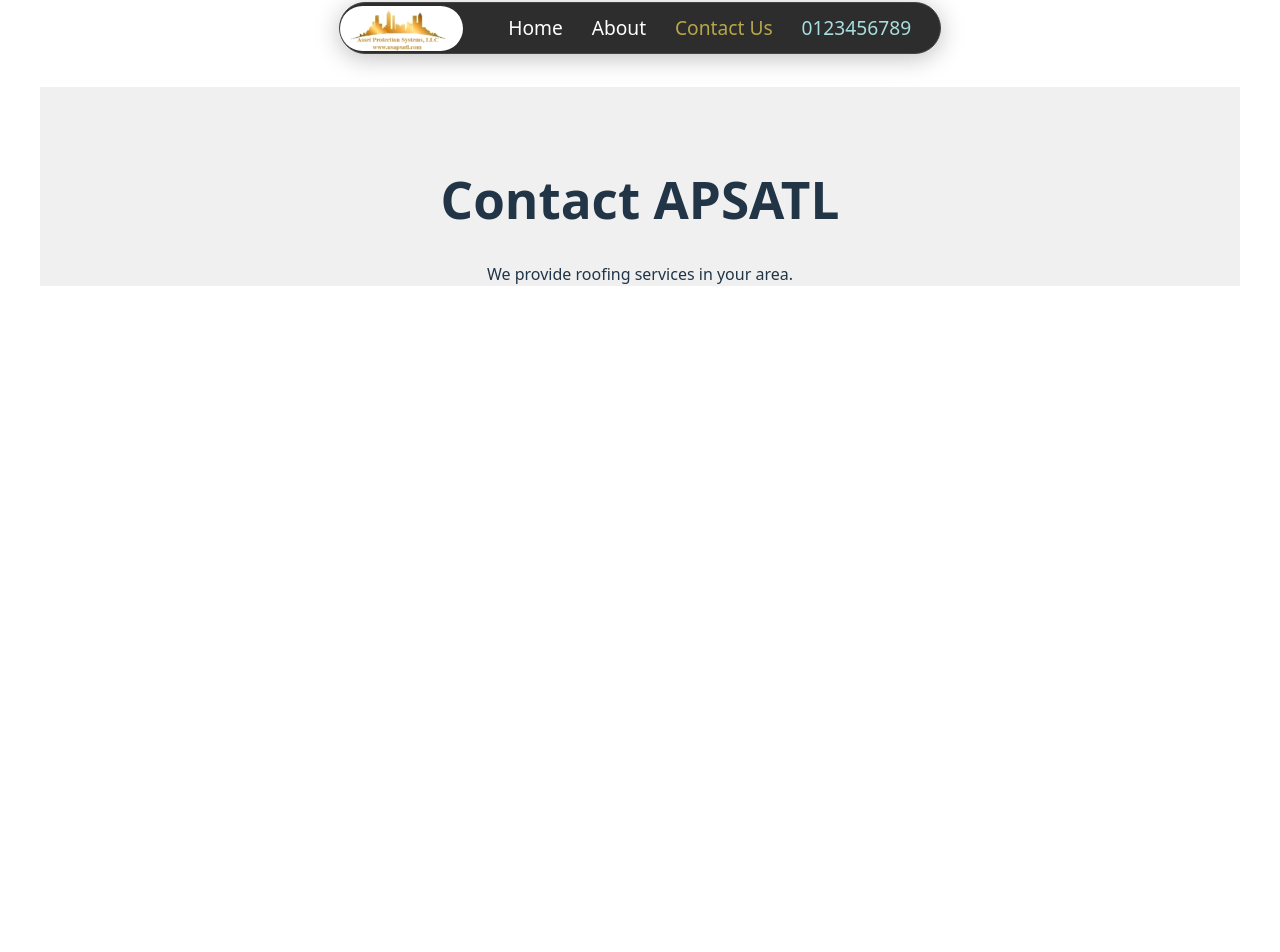
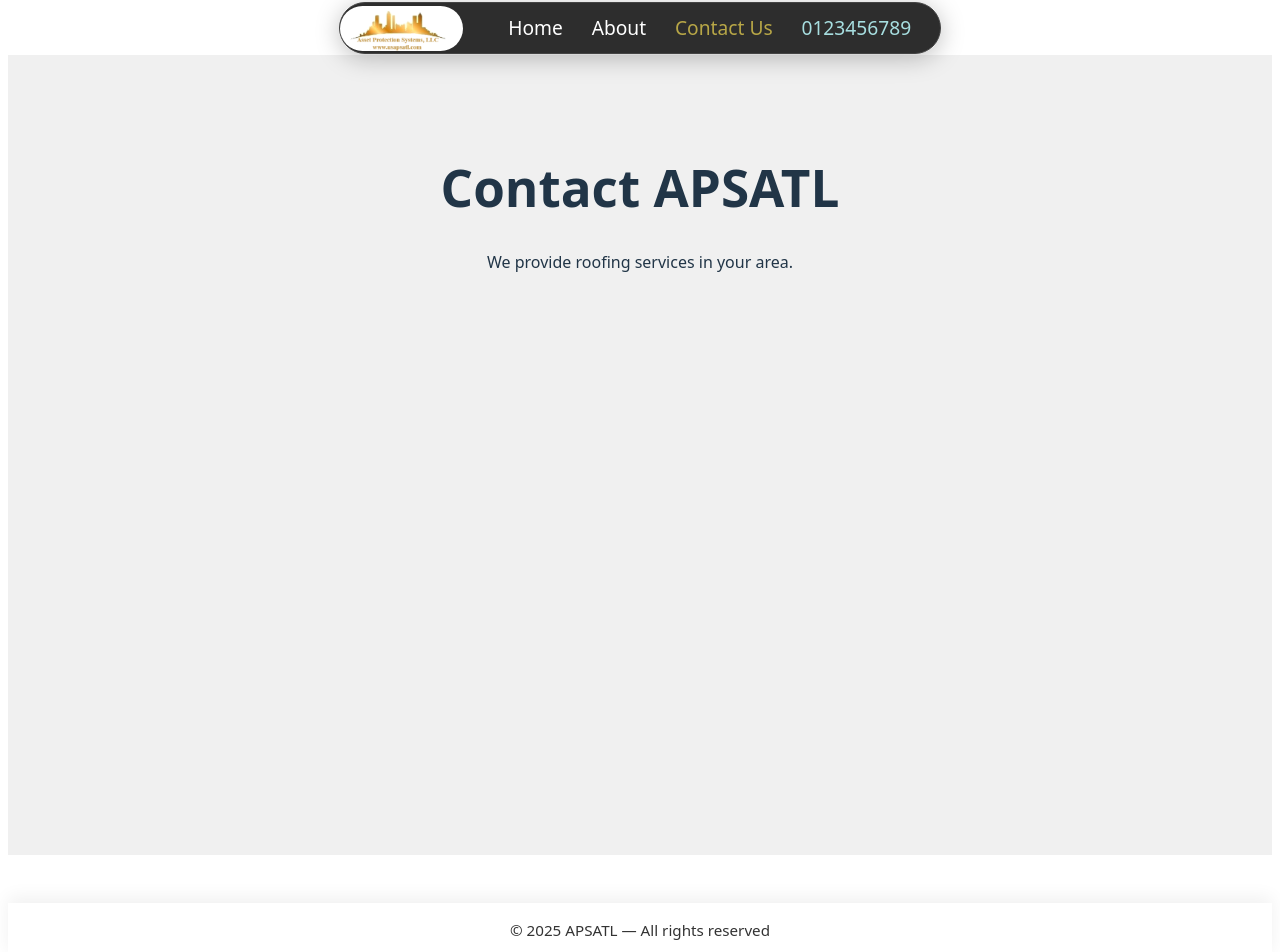
Before and after one commit to Jopanzo/apsatl, a React (Vite) app: page /contact in a window 1280 px wide. Shown: the part 30-982 px from the top of the page. Before the commit the page ends 800 px from the top, so only its background shows below. Built offline with nearby package versions, Linux system fonts and the light colour scheme.

Commit message:
Footer init

```diff
--- a/src/apsatl.jsx
+++ b/src/apsatl.jsx
@@ -4,6 +4,7 @@
 import Home from './pages/Home';
 import About from './pages/About';
 import Contact from './pages/Contact';
+import Footer from './components/footer';
 
 const Apsatl = () => {
   return (
@@ -15,6 +16,7 @@
           <Route path="/contact" element={<Contact />} />
         </Routes>
       </Base>
+      <Footer />
     </div>
   );
 };
--- /dev/null
+++ b/src/components/footer.jsx
@@ -0,0 +1,34 @@
+import React from 'react';
+
+const Footer = () => {
+	const outer = {
+		width: '100%',
+		background: 'rgba(255,255,255,0.95)',
+		boxShadow: '0 -6px 18px rgba(0,0,0,0.06)',
+		marginTop: '3rem',
+	};
+
+	const inner = {
+		maxWidth: '1200px',
+		margin: '0 auto',
+		padding: '1rem 1.25rem',
+		display: 'flex',
+		justifyContent: 'center',
+		alignItems: 'center',
+	};
+
+	const textStyle = {
+		color: '#333',
+		fontSize: '0.95rem',
+	};
+
+	return (
+		<footer style={outer}>
+			<div style={inner}>
+				<div style={textStyle}>© {new Date().getFullYear()} APSATL — All rights reserved</div>
+			</div>
+		</footer>
+	);
+};
+
+export default Footer;
--- a/src/index.css
+++ b/src/index.css
@@ -30,13 +30,14 @@
 
 
   min-width: 320px;
-  min-height: 80vh;
+  min-height: 100vh;
 }
 
 h1 {
   font-size: 3.2em;
   line-height: 1.1;
 }
+
 
 button {
   border-radius: 8px;
--- a/src/main.jsx
+++ b/src/main.jsx
@@ -2,7 +2,6 @@
 import { createRoot } from 'react-dom/client'
 import { BrowserRouter as Router } from 'react-router-dom'
 import './index.css'
-import App from './App.jsx'
 import Apsatl from './apsatl.jsx'
 
 
--- a/src/pages/base.jsx
+++ b/src/pages/base.jsx
@@ -1,13 +1,17 @@
 import React from 'react';
 import Navbar from '../components/navbar';
+import Footer from '../components/footer';
 
 const Base = ({ children }) => {
   return (
     <div style={{
-        backgroundColor: '#f0f0f0',
+      backgroundColor: '#f0f0f0',
+      minHeight: '100vh',
+      display: 'flex',
+      flexDirection: 'column',
     }}>
       <Navbar />
-      <main style={{ paddingTop: '50px' }}>{children}</main>
+      <main style={{ paddingTop: '70px', flex: '1 0 auto' }}>{children}</main>
     </div>
   );
 };
```
